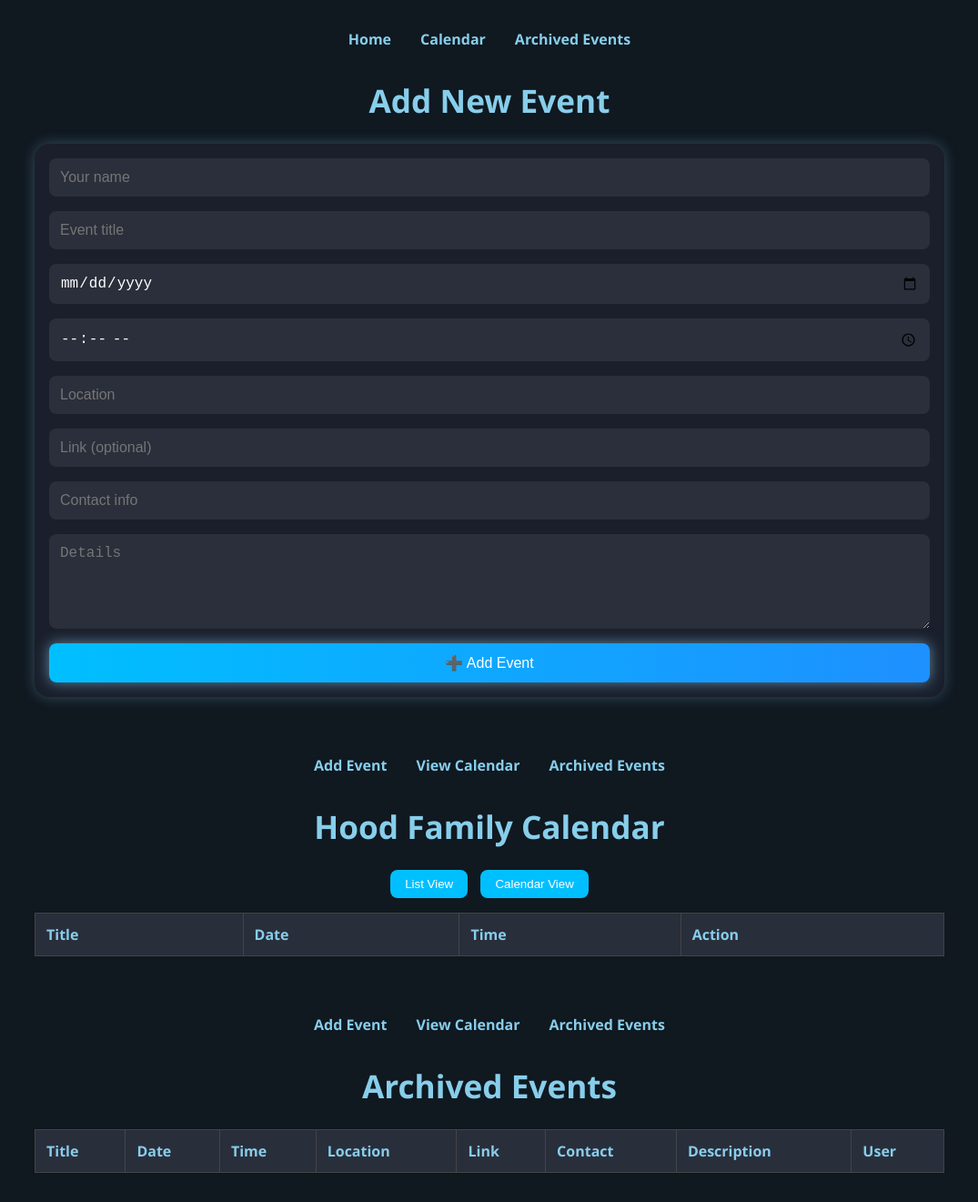
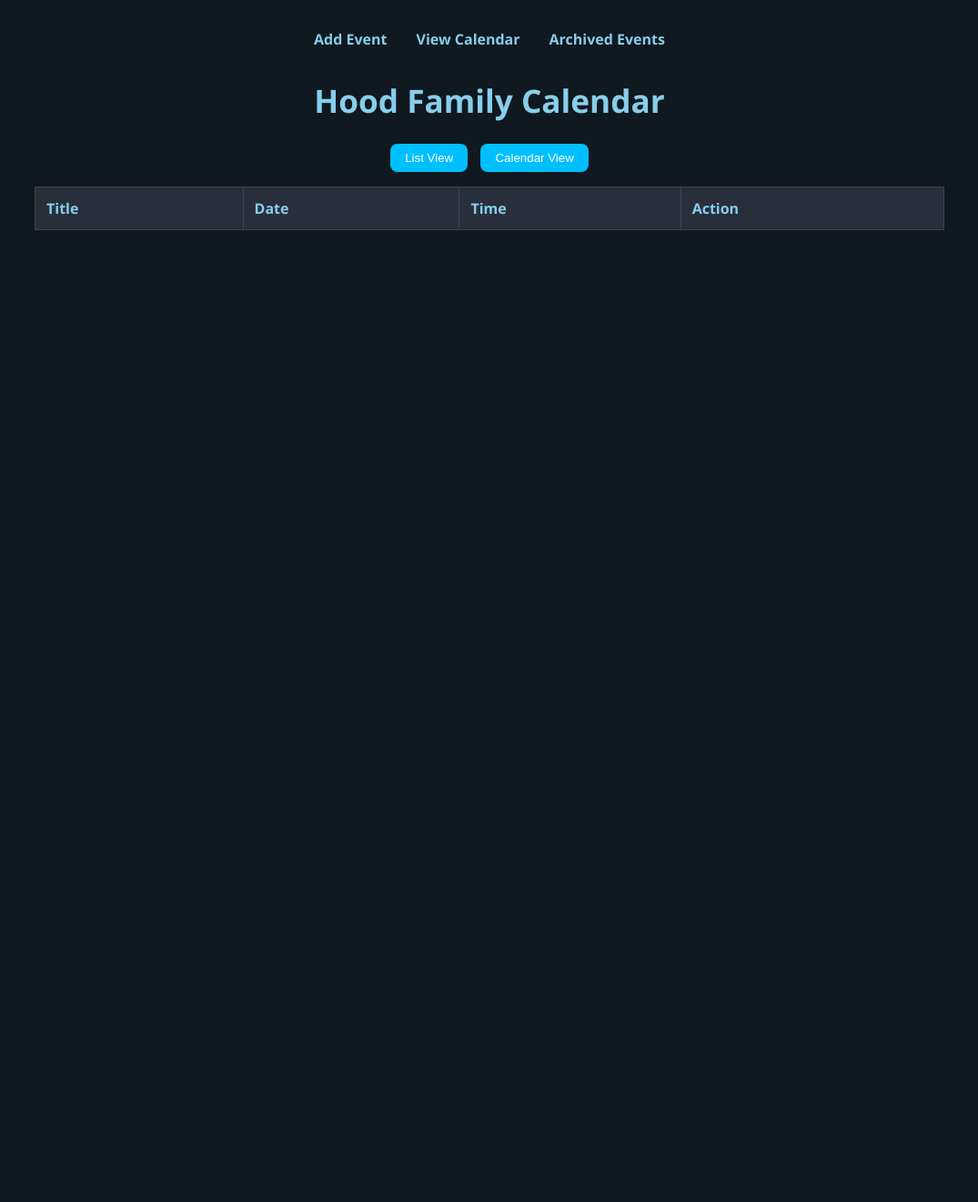
Before and after one commit to leviticushood/familycalendar, a plain HTML site: page calendar.html in a window 1280 px wide. Shown: the whole page at 91% size, without its empty margins (102-1177 px from the left). After the commit the page ends 800 px from the top, so only its background shows below. Drawn offline with Linux system fonts and the light colour scheme.

Commit message:
Update calendar.html

```diff
--- a/calendar.html
+++ b/calendar.html
@@ -1,37 +1,3 @@
-<!-- index.html -->
-<!DOCTYPE html>
-<html lang="en">
-<head>
-  <meta charset="UTF-8">
-  <meta name="viewport" content="width=device-width, initial-scale=1.0">
-  <title>Add New Event</title>
-  <link rel="stylesheet" href="style.css">
-  <script defer src="script.js"></script>
-</head>
-<body>
-  <div class="container">
-    <nav class="nav-bar">
-      <a href="index.html" class="nav-link">Home</a>
-      <a href="calendar.html" class="nav-link">Calendar</a>
-      <a href="archive.html" class="nav-link">Archived Events</a>
-    </nav>
-    <h1 class="page-title">Add New Event</h1>
-    <div class="form-card">
-      <input type="text" id="user" placeholder="Your name">
-      <input type="text" id="title" placeholder="Event title">
-      <input type="date" id="date">
-      <input type="time" id="time">
-      <input type="text" id="location" placeholder="Location">
-      <input type="url" id="link" placeholder="Link (optional)">
-      <input type="text" id="contact" placeholder="Contact info">
-      <textarea id="description" placeholder="Details"></textarea>
-      <button class="btn-glow" onclick="addEvent()">➕ Add Event</button>
-    </div>
-  </div>
-</body>
-</html>
-
-<!-- calendar.html -->
 <!DOCTYPE html>
 <html lang="en">
 <head>
@@ -68,40 +34,3 @@
   </div>
 </body>
 </html>
-
-<!-- archive.html -->
-<!DOCTYPE html>
-<html lang="en">
-<head>
-  <meta charset="UTF-8">
-  <meta name="viewport" content="width=device-width, initial-scale=1.0">
-  <title>Archived Events</title>
-  <link rel="stylesheet" href="style.css">
-  <script defer src="archive.js"></script>
-</head>
-<body>
-  <div class="container">
-    <nav class="nav-bar">
-      <a href="index.html" class="nav-link">Add Event</a>
-      <a href="calendar.html" class="nav-link">View Calendar</a>
-      <a href="archive.html" class="nav-link">Archived Events</a>
-    </nav>
-    <h1 class="page-title">Archived Events</h1>
-    <table id="archiveTable">
-      <thead>
-        <tr>
-          <th>Title</th>
-          <th>Date</th>
-          <th>Time</th>
-          <th>Location</th>
-          <th>Link</th>
-          <th>Contact</th>
-          <th>Description</th>
-          <th>User</th>
-        </tr>
-      </thead>
-      <tbody></tbody>
-    </table>
-  </div>
-</body>
-</html>
```
